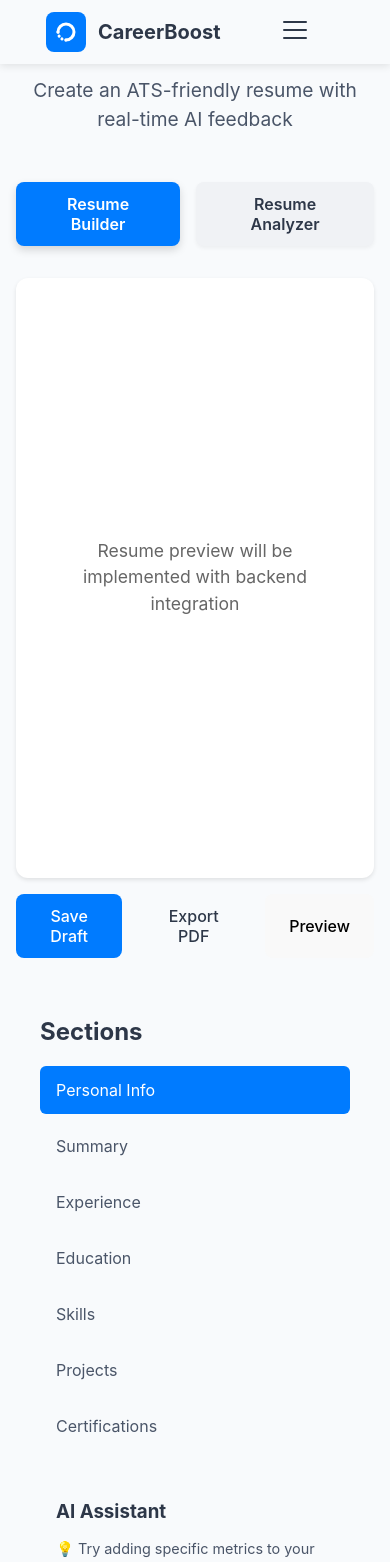
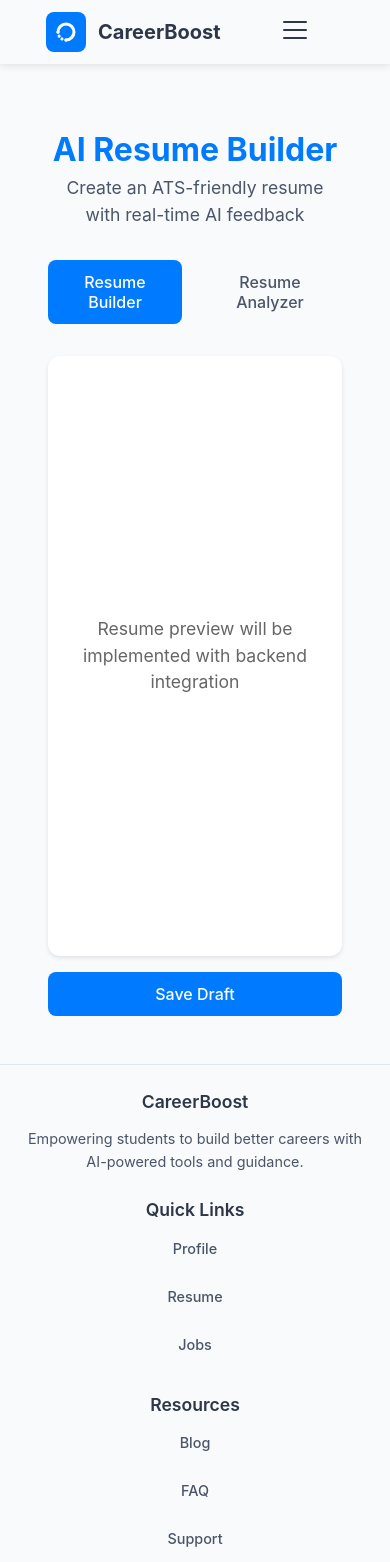
Before and after one commit to DarrenLee09/CareerGrowth, a React (Vite) app in the folder react-app/: page /resume in a window 390 px wide. Shown: the top 1562 px of the page. Built offline with nearby package versions, Linux system fonts and the light colour scheme.

Commit message:
still bug

```diff
--- a/react-app/src/pages/Pages.css
+++ b/react-app/src/pages/Pages.css
@@ -1,3 +1,38 @@
+/* CSS Variables */
+:root {
+    /* Light Theme Variables */
+    --background-color: #f8fafc;
+    --card-background: #ffffff;
+    --text-color: #1a202c;
+    --text-secondary: #4a5568;
+    --primary-color: #4299e1;
+    --primary-color-dark: #3182ce;
+    --secondary-color: #718096;
+    --hover-color: #edf2f7;
+    --border-color: #e2e8f0;
+    --card-shadow: 0 2px 4px rgba(0, 0, 0, 0.1);
+    --dark-background: #1a202c;
+    --dark-card-background: #2d3748;
+    --dark-text-color: #f7fafc;
+    --dark-text-secondary: #a0aec0;
+    --dark-hover-color: #2d3748;
+    --dark-border-color: #4a5568;
+    --dark-card-shadow: 0 2px 4px rgba(0, 0, 0, 0.2);
+}
+
+/* Dark Mode Variables */
+@media (prefers-color-scheme: dark) {
+    :root {
+        --background-color: var(--dark-background);
+        --card-background: var(--dark-card-background);
+        --text-color: var(--dark-text-color);
+        --text-secondary: var(--dark-text-secondary);
+        --hover-color: var(--dark-hover-color);
+        --border-color: var(--dark-border-color);
+        --card-shadow: var(--dark-card-shadow);
+    }
+}
+
 .page-container {
     width: 100%;
     min-height: 100vh;
@@ -406,34 +441,39 @@
     }
 }
 
-/* Resume Page */
+/* Resume Page Styles */
 .resume-page {
+    min-height: 100vh;
+    width: 100%;
+    padding: 2rem;
     max-width: 1400px;
     margin: 0 auto;
-    padding: 2rem;
+    background-color: var(--background-color);
+    color: var(--text-color);
+    overflow-x: hidden;
+}
+
+.resume-content {
     position: relative;
     z-index: 1;
-    padding-top: calc(var(--header-height, 64px) + 2rem);
+    width: 100%;
+    height: 100%;
 }
 
 .resume-header {
     text-align: center;
-    margin-bottom: 3rem;
-    position: relative;
-    z-index: 2;
+    margin-bottom: 2rem;
 }
 
 .resume-header h1 {
     font-size: 2.5rem;
-    color: var(--text-primary, #0f172a);
-    margin-bottom: 1rem;
-    position: relative;
+    color: var(--primary-color);
+    margin-bottom: 0.5rem;
 }
 
 .resume-header p {
-    font-size: 1.2rem;
-    color: var(--text-secondary, #64748b);
-    position: relative;
+    color: var(--text-secondary);
+    font-size: 1.1rem;
 }
 
 .resume-tabs {
@@ -446,44 +486,36 @@
 .tab-button {
     padding: 0.75rem 1.5rem;
     border: none;
+    background: none;
+    color: var(--text-secondary);
+    font-size: 1rem;
+    cursor: pointer;
     border-radius: 8px;
-    font-size: 1rem;
-    font-weight: 600;
-    cursor: pointer;
     transition: all 0.3s ease;
-    background: var(--background-secondary, #f0f2f5);
-    color: var(--text-primary, #1a202c);
-    box-shadow: 0 2px 4px rgba(0, 0, 0, 0.05);
 }
 
 .tab-button:hover {
-    transform: translateY(-2px);
-    box-shadow: 0 4px 8px rgba(0, 0, 0, 0.1);
+    background-color: var(--hover-color);
+    color: var(--text-color);
 }
 
 .tab-button.active {
-    background: var(--primary-color, #4299e1);
+    background-color: var(--primary-color);
     color: white;
-    box-shadow: 0 4px 8px rgba(0, 0, 0, 0.15);
-}
-
-.tab-button.active:hover {
-    transform: translateY(-2px);
-    box-shadow: 0 6px 12px rgba(0, 0, 0, 0.2);
-}
-
-/* Resume Builder Styles */
+}
+
 .resume-builder {
     display: grid;
     grid-template-columns: 300px 1fr;
     gap: 2rem;
-    min-height: 600px;
+    height: calc(100vh - 200px);
 }
 
 .builder-sidebar {
-    background: var(--background-secondary);
+    background-color: var(--card-background);
     border-radius: 12px;
     padding: 1.5rem;
+    box-shadow: var(--card-shadow);
 }
 
 .section-list {
@@ -497,30 +529,28 @@
     margin: 0.5rem 0;
     border-radius: 6px;
     cursor: pointer;
-    transition: all 0.2s ease;
-    color: var(--text-secondary);
+    transition: all 0.3s ease;
 }
 
 .section-list li:hover {
-    background: var(--background-hover);
+    background-color: var(--hover-color);
 }
 
 .section-list li.active {
-    background: var(--primary-color);
+    background-color: var(--primary-color);
     color: white;
 }
 
 .ai-assistant {
     margin-top: 2rem;
-    padding: 1rem;
-    background: var(--background-tertiary);
-    border-radius: 8px;
+    padding-top: 1rem;
+    border-top: 1px solid var(--border-color);
 }
 
 .ai-suggestions p {
-    margin: 0.75rem 0;
+    margin: 0.5rem 0;
+    color: var(--text-secondary);
     font-size: 0.9rem;
-    color: var(--text-secondary);
 }
 
 .builder-main {
@@ -531,29 +561,19 @@
 
 .resume-preview {
     flex: 1;
-    background: white;
+    background-color: var(--card-background);
     border-radius: 12px;
-    box-shadow: 0 2px 4px rgba(0, 0, 0, 0.1);
     padding: 2rem;
-    min-height: 600px;
+    box-shadow: var(--card-shadow);
+    overflow-y: auto;
+}
+
+.resume-template {
+    min-height: 100%;
     display: flex;
     align-items: center;
     justify-content: center;
-    overflow: hidden;
-}
-
-.resume-template {
-    width: 100%;
-    height: 100%;
-    display: flex;
-    align-items: center;
-    justify-content: center;
-    text-align: center;
-}
-
-.placeholder-text {
-    color: #666;
-    font-size: 1.1rem;
+    color: var(--text-secondary);
 }
 
 .builder-actions {
@@ -566,22 +586,26 @@
     padding: 0.75rem 1.5rem;
     border: none;
     border-radius: 8px;
-    font-weight: 500;
     cursor: pointer;
-    transition: all 0.2s ease;
+    font-size: 1rem;
+    transition: all 0.3s ease;
 }
 
 .action-button.primary {
-    background: var(--primary-color);
+    background-color: var(--primary-color);
     color: white;
 }
 
 .action-button.secondary {
-    background: var(--background-secondary);
-    color: var(--text-primary);
-}
-
-/* Resume Analyzer Styles */
+    background-color: var(--secondary-color);
+    color: white;
+}
+
+.action-button:hover {
+    opacity: 0.9;
+    transform: translateY(-1px);
+}
+
 .resume-analyzer {
     max-width: 800px;
     margin: 0 auto;
@@ -593,49 +617,33 @@
 }
 
 .analyzer-header h2 {
-    font-size: 2rem;
-    color: var(--text-primary);
+    color: var(--primary-color);
     margin-bottom: 0.5rem;
 }
 
 .analyzer-header p {
-    font-size: 1.1rem;
     color: var(--text-secondary);
 }
 
 .upload-section {
-    text-align: center;
-    padding: 3rem;
-    background: var(--background-secondary);
+    background-color: var(--card-background);
     border-radius: 12px;
-    margin-bottom: 2rem;
-}
-
-.upload-button {
-    display: inline-block;
-    padding: 1rem 2rem;
-    background: var(--primary-color);
-    color: white;
-    border-radius: 8px;
-    cursor: pointer;
-    transition: all 0.2s ease;
-}
-
-.upload-button:hover {
-    transform: translateY(-2px);
-    box-shadow: 0 4px 12px rgba(0, 0, 0, 0.15);
+    padding: 2rem;
+    box-shadow: var(--card-shadow);
 }
 
 .analyzing-indicator {
+    display: flex;
+    flex-direction: column;
+    align-items: center;
+    gap: 1rem;
     margin-top: 2rem;
-    color: var(--text-secondary);
 }
 
 .spinner {
     width: 40px;
     height: 40px;
-    margin: 0 auto 1rem;
-    border: 3px solid var(--background-tertiary);
+    border: 4px solid var(--border-color);
     border-top-color: var(--primary-color);
     border-radius: 50%;
     animation: spin 1s linear infinite;
@@ -648,7 +656,6 @@
 }
 
 .analysis-results {
-    text-align: left;
     margin-top: 2rem;
 }
 
@@ -658,21 +665,17 @@
 }
 
 .score-circle {
+    position: relative;
     width: 120px;
     height: 120px;
-    margin: 0 auto 1rem;
-    position: relative;
+    margin: 0 auto;
 }
 
 .score-circle svg {
     transform: rotate(-90deg);
 }
 
-.score-circle path {
-    stroke-linecap: round;
-}
-
-.score {
+.score-circle .score {
     position: absolute;
     top: 50%;
     left: 50%;
@@ -690,14 +693,14 @@
 }
 
 .analysis-section {
-    background: var(--background-tertiary);
+    background-color: var(--background-color);
+    border-radius: 8px;
     padding: 1.5rem;
-    border-radius: 8px;
 }
 
 .analysis-section h3 {
+    color: var(--primary-color);
     margin-bottom: 1rem;
-    color: var(--text-primary);
 }
 
 .analysis-section ul {
@@ -708,225 +711,129 @@
 .analysis-section li {
     margin: 0.5rem 0;
     color: var(--text-secondary);
-    font-size: 0.9rem;
 }
 
 .keyword-analysis {
-    background: var(--background-tertiary);
+    background-color: var(--background-color);
+    border-radius: 8px;
     padding: 1.5rem;
-    border-radius: 8px;
+}
+
+.keyword-analysis h3 {
+    color: var(--primary-color);
+    margin-bottom: 1rem;
 }
 
 .keyword-tags {
     display: flex;
     flex-wrap: wrap;
     gap: 0.5rem;
-    margin: 1rem 0;
+    margin-bottom: 1.5rem;
 }
 
 .keyword-tag {
+    background-color: var(--primary-color);
+    color: white;
     padding: 0.5rem 1rem;
-    background: var(--background-secondary);
-    color: var(--text-primary);
     border-radius: 20px;
     font-size: 0.9rem;
 }
 
 .keyword-tags.missing .keyword-tag {
-    background: var(--background-hover);
+    background-color: var(--secondary-color);
+}
+
+.modal-overlay {
+    position: fixed;
+    top: 0;
+    left: 0;
+    right: 0;
+    bottom: 0;
+    background-color: rgba(0, 0, 0, 0.5);
+    display: flex;
+    align-items: center;
+    justify-content: center;
+    z-index: 1000;
+}
+
+.modal-content {
+    background-color: var(--card-background);
+    border-radius: 12px;
+    padding: 2rem;
+    width: 90%;
+    max-width: 500px;
+    position: relative;
+}
+
+.modal-header {
+    display: flex;
+    justify-content: space-between;
+    align-items: center;
+    margin-bottom: 1.5rem;
+}
+
+.modal-header h2 {
     color: var(--primary-color);
-}
-
-/* Dark mode adjustments */
-@media (prefers-color-scheme: dark) {
-    .resume-preview {
-        background: #2a2a2a;
-    }
-
-    .placeholder-text {
-        color: #999;
-    }
-
-    .keyword-tag {
-        background: var(--background-hover);
-    }
-
-    .keyword-tags.missing .keyword-tag {
-        background: rgba(var(--primary-rgb), 0.1);
-    }
-
-    /* Resume Builder Page Dark Mode */
-    .resume-builder {
-        background-color: var(--dark-bg-primary);
-    }
-
-    .builder-sidebar {
-        background: var(--dark-bg-secondary);
-        border: 1px solid var(--dark-border-color);
-        box-shadow: var(--dark-shadow-sm);
-    }
-
-    .section-list li {
-        color: var(--dark-text-primary);
-        font-weight: 500;
-    }
-
-    .section-list li:hover {
-        background: var(--dark-hover-bg);
-        color: var(--dark-text-primary);
-        box-shadow: var(--dark-shadow-sm);
-    }
-
-    .section-list li.active {
-        background: var(--primary-color);
-        color: white;
-        font-weight: 600;
-        box-shadow: var(--dark-shadow-md);
-    }
-
-    .resume-preview {
-        background: var(--dark-bg-secondary);
-        border: 1px solid var(--dark-border-color);
-        box-shadow: var(--dark-shadow-sm);
-    }
-
-    .placeholder-text {
-        color: var(--dark-text-primary);
-        font-size: 1.1rem;
-        opacity: 0.9;
-    }
-
-    .ai-assistant {
-        background: var(--dark-bg-tertiary);
-        border: 1px solid var(--dark-border-color);
-        box-shadow: var(--dark-shadow-sm);
-    }
-
-    .ai-suggestions p {
-        color: var(--dark-text-primary);
-        opacity: 0.9;
-    }
-
-    /* Form Elements in Dark Mode */
-    .form-group input,
-    .form-group textarea,
-    .form-group select {
-        background: var(--dark-bg-tertiary);
-        color: var(--dark-text-primary);
-        border: 1px solid var(--dark-border-color);
-    }
-
-    .form-group input:focus,
-    .form-group textarea:focus,
-    .form-group select:focus {
-        border-color: var(--primary-color);
-        box-shadow: 0 0 0 2px rgba(66, 153, 225, 0.2);
-    }
-
-    .form-group label {
-        color: var(--dark-text-primary);
-        font-weight: 500;
-    }
-
-    /* Match Score in Dark Mode */
-    .match-score {
-        background: var(--primary-color);
-        color: white;
-        font-weight: 600;
-        box-shadow: var(--dark-shadow-sm);
-    }
-
-    /* Upload Section in Dark Mode */
-    .upload-section {
-        background: var(--dark-bg-secondary);
-        border: 1px solid var(--dark-border-color);
-        box-shadow: var(--dark-shadow-sm);
-    }
-
-    .upload-button {
-        background: var(--primary-color);
-        color: white;
-        font-weight: 600;
-        box-shadow: var(--dark-shadow-sm);
-        transition: all 0.3s ease;
-    }
-
-    .upload-button:hover {
-        background: var(--primary-color-dark);
-        transform: translateY(-2px);
-        box-shadow: var(--dark-shadow-md);
-    }
-
-    /* Analysis Results in Dark Mode */
-    .analysis-results {
-        background: var(--dark-bg-secondary);
-        border: 1px solid var(--dark-border-color);
-        box-shadow: var(--dark-shadow-sm);
-    }
-
-    .score-card {
-        background: var(--dark-bg-tertiary);
-        border: 1px solid var(--dark-border-color);
-        box-shadow: var(--dark-shadow-sm);
-    }
-
-    .analysis-section {
-        background: var(--dark-bg-tertiary);
-        border: 1px solid var(--dark-border-color);
-        box-shadow: var(--dark-shadow-sm);
-    }
-
-    .analysis-section h3 {
-        color: var(--dark-text-primary);
-        font-weight: 600;
-    }
-
-    .analysis-section li {
-        color: var(--dark-text-primary);
-        opacity: 0.9;
-    }
-
-    /* Keyword Analysis in Dark Mode */
-    .keyword-analysis {
-        background: var(--dark-bg-tertiary);
-        border: 1px solid var(--dark-border-color);
-        box-shadow: var(--dark-shadow-sm);
-    }
-
-    .keyword-tag {
-        background: var(--dark-bg-secondary);
-        color: var(--dark-text-primary);
-        border: 1px solid rgba(255, 255, 255, 0.15);
-        box-shadow: 0 1px 2px rgba(0, 0, 0, 0.2);
-    }
-
-    .keyword-tags.missing .keyword-tag {
-        background: rgba(66, 153, 225, 0.2);
-        color: var(--dark-text-primary);
-        border: 1px solid rgba(66, 153, 225, 0.3);
-    }
-}
-
-/* Responsive adjustments */
+    margin: 0;
+}
+
+.modal-close {
+    background: none;
+    border: none;
+    font-size: 1.5rem;
+    color: var(--text-secondary);
+    cursor: pointer;
+    padding: 0.5rem;
+    line-height: 1;
+}
+
+.modal-body {
+    padding: 1rem 0;
+}
+
+/* Responsive Styles */
 @media (max-width: 768px) {
     .resume-builder {
         grid-template-columns: 1fr;
     }
 
     .builder-sidebar {
-        order: 2;
-    }
-
-    .builder-main {
-        order: 1;
+        display: none;
+    }
+
+    .resume-header h1 {
+        font-size: 2rem;
+    }
+
+    .builder-actions {
+        flex-direction: column;
+    }
+
+    .action-button {
+        width: 100%;
     }
 
     .analysis-sections {
         grid-template-columns: 1fr;
     }
-
+}
+
+/* Dark Mode Adjustments */
+@media (prefers-color-scheme: dark) {
     .resume-page {
-        padding: 1rem;
+        background-color: var(--dark-background);
+    }
+
+    .builder-sidebar,
+    .resume-preview,
+    .upload-section,
+    .modal-content {
+        background-color: var(--dark-card-background);
+    }
+
+    .analysis-section,
+    .keyword-analysis {
+        background-color: var(--dark-background);
     }
 }
 
--- a/react-app/src/pages/Resume.tsx
+++ b/react-app/src/pages/Resume.tsx
@@ -1,5 +1,5 @@
-import React, { useState, useEffect } from 'react';
-import { motion } from 'framer-motion';
+import React, { useState } from 'react';
+import { motion, AnimatePresence } from 'framer-motion';
 import { useToast } from '../components/Toast/ToastContext';
 import UploadBox from '../components/Resume/UploadBox';
 import './Pages.css';
@@ -20,24 +20,6 @@ const Resume: React.FC = () => {
     const [analysis, setAnalysis] = useState<ResumeAnalysis | null>(null);
     const [activeTab, setActiveTab] = useState<'builder' | 'analyzer'>('builder');
     const [showUploadModal, setShowUploadModal] = useState(false);
-
-    useEffect(() => {
-        document.body.style.overflow = '';
-        document.body.style.position = '';
-        document.body.style.top = '';
-        document.body.style.width = '';
-        document.body.style.backgroundColor = '';
-        document.body.style.color = '';
-
-        return () => {
-            document.body.style.overflow = '';
-            document.body.style.position = '';
-            document.body.style.top = '';
-            document.body.style.width = '';
-            document.body.style.backgroundColor = '';
-            document.body.style.color = '';
-        };
-    }, []);
 
     const handleResumeUpload = (file: File) => {
         if (file.type !== 'application/pdf') {
@@ -95,12 +77,13 @@ const Resume: React.FC = () => {
     };
 
     return (
+        <div className="page-container">
             <div className="resume-page">
                 <motion.div
                     initial={{ opacity: 0 }}
                     animate={{ opacity: 1 }}
                     transition={{ duration: 0.3 }}
-                style={{ position: 'relative', zIndex: 1 }}
+                    className="resume-content"
                 >
                     <div className="resume-header">
                         <h1>AI Resume Builder</h1>
@@ -122,6 +105,14 @@ const Resume: React.FC = () => {
                         </button>
                     </div>
 
+                    <AnimatePresence mode="wait">
+                        <motion.div
+                            key={activeTab}
+                            initial={{ opacity: 0, y: 20 }}
+                            animate={{ opacity: 1, y: 0 }}
+                            exit={{ opacity: 0, y: -20 }}
+                            transition={{ duration: 0.3 }}
+                        >
                             {activeTab === 'builder' ? (
                                 <div className="resume-builder">
                                     <div className="builder-sidebar">
@@ -237,6 +228,8 @@ const Resume: React.FC = () => {
                                 </div>
                             )}
                         </motion.div>
+                    </AnimatePresence>
+                </motion.div>
 
                 {showUploadModal && (
                     <div className="modal-overlay" onClick={() => setShowUploadModal(false)}>
@@ -261,6 +254,7 @@ const Resume: React.FC = () => {
                     </div>
                 )}
             </div>
+        </div>
     );
 };
 
```
Lines whose indentation alone changed are shown as unchanged.
